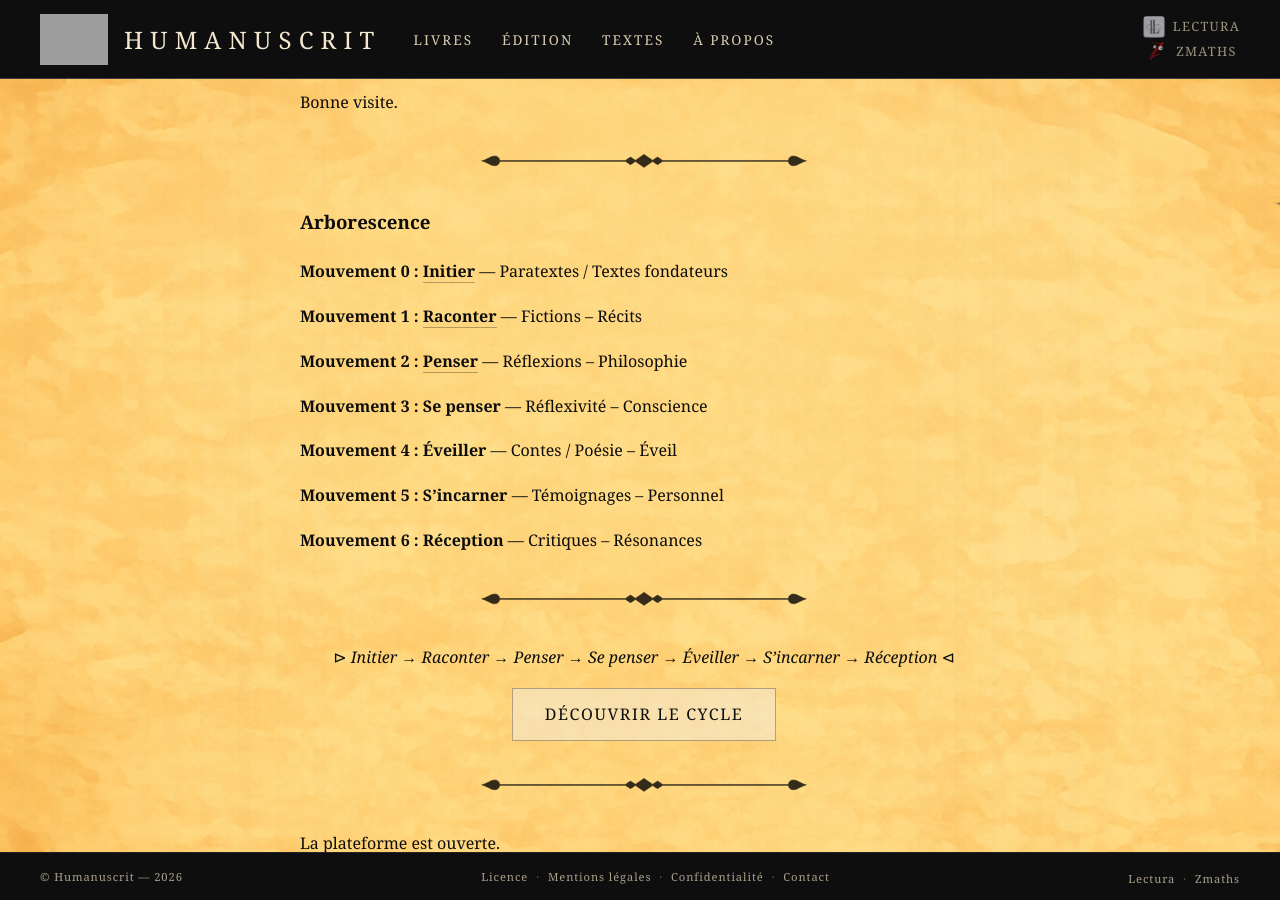
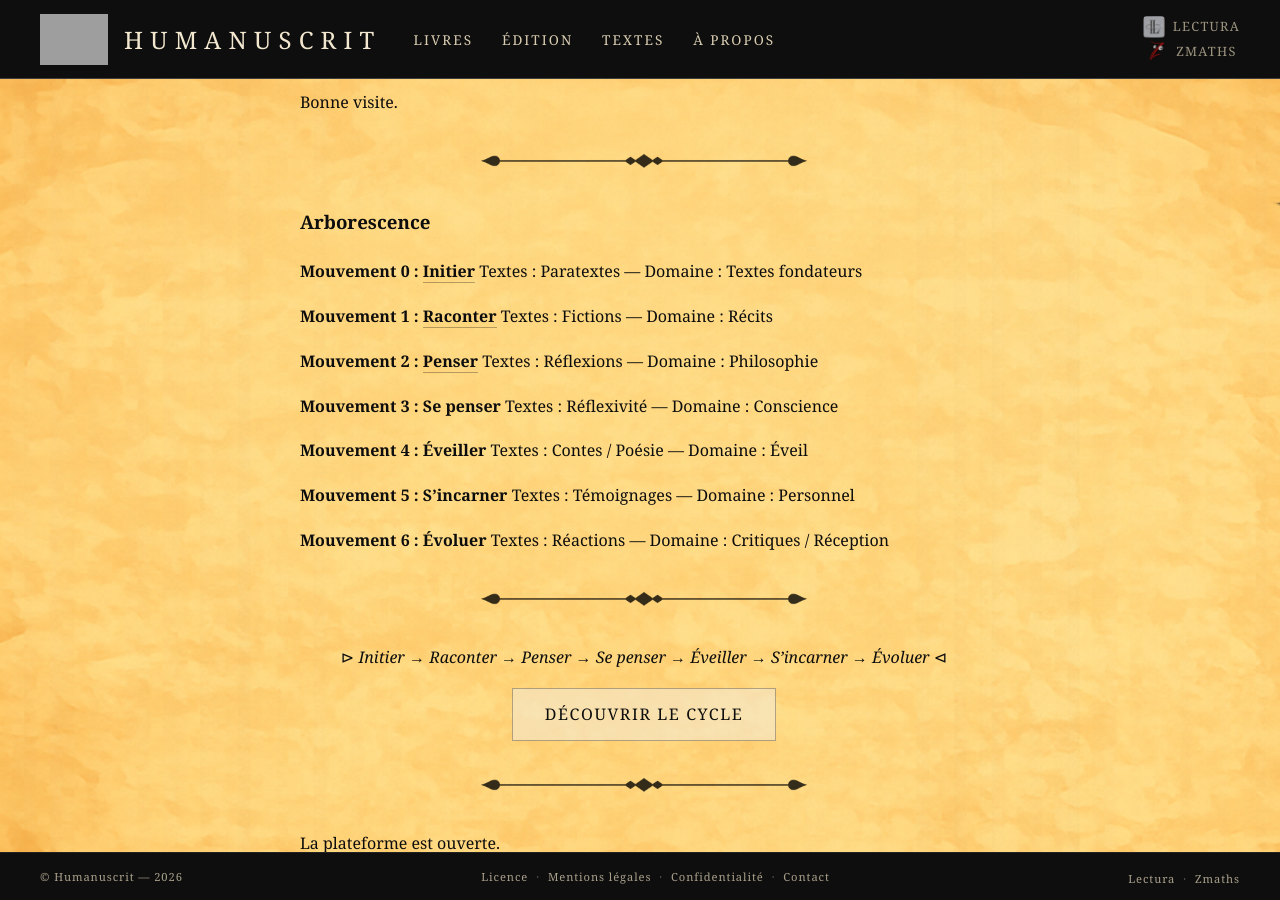
Before and after one commit to maxcarriere/humanuscrit, a Jekyll site: the page built from textes/corpus.md, in a window 1280 px wide and 900 px high, scrolled down 471 px. Built offline with Jekyll 4.4.1, drawn with Linux system fonts in a browser that asks for light colours; grey boxes are pictures that could not be loaded.

Commit message:
Arborescence au format Mouvement/Textes/Domaine, Mouvement 6 → Évoluer
Corpus : arborescence restructurée avec Textes et Domaine pour chaque
mouvement. Mouvement 6 renommé « Évoluer » (Textes : Réactions,
Domaine : Critiques / Réception). Cycle visuel mis à jour.

Co-Authored-By: Claude Opus 4.6 <noreply@anthropic.com>

```diff
--- a/textes/corpus.md
+++ b/textes/corpus.md
@@ -17,23 +17,30 @@ Bonne visite.
 
 ### Arborescence
 
-**Mouvement 0 : [Initier]({{ '/textes/prescriptum/' | relative_url }})** — Paratextes / Textes fondateurs
+**Mouvement 0 : [Initier]({{ '/textes/prescriptum/' | relative_url }})**
+Textes : Paratextes — Domaine : Textes fondateurs
 
-**Mouvement 1 : [Raconter]({{ '/textes/fictions/' | relative_url }})** — Fictions – Récits
+**Mouvement 1 : [Raconter]({{ '/textes/fictions/' | relative_url }})**
+Textes : Fictions — Domaine : Récits
 
-**Mouvement 2 : [Penser]({{ '/textes/reflexions/' | relative_url }})** — Réflexions – Philosophie
+**Mouvement 2 : [Penser]({{ '/textes/reflexions/' | relative_url }})**
+Textes : Réflexions — Domaine : Philosophie
 
-**Mouvement 3 : Se penser** — Réflexivité – Conscience
+**Mouvement 3 : Se penser**
+Textes : Réflexivité — Domaine : Conscience
 
-**Mouvement 4 : Éveiller** — Contes / Poésie – Éveil
+**Mouvement 4 : Éveiller**
+Textes : Contes / Poésie — Domaine : Éveil
 
-**Mouvement 5 : S'incarner** — Témoignages – Personnel
+**Mouvement 5 : S'incarner**
+Textes : Témoignages — Domaine : Personnel
 
-**Mouvement 6 : Réception** — Critiques – Résonances
+**Mouvement 6 : Évoluer**
+Textes : Réactions — Domaine : Critiques / Réception
 
 ---
 
-<p class="cycle-corpus">⊳  <em>Initier → Raconter → Penser → Se penser → Éveiller → S'incarner → Réception</em>  ⊲</p>
+<p class="cycle-corpus">⊳  <em>Initier → Raconter → Penser → Se penser → Éveiller → S'incarner → Évoluer</em>  ⊲</p>
 
 <p style="text-align: center;"><a href="{{ '/textes/cycle/' | relative_url }}" class="cta-button">Découvrir le Cycle</a></p>
 
```
Also changed, not shown: textes/cycle.md (+2 -2 lines).
